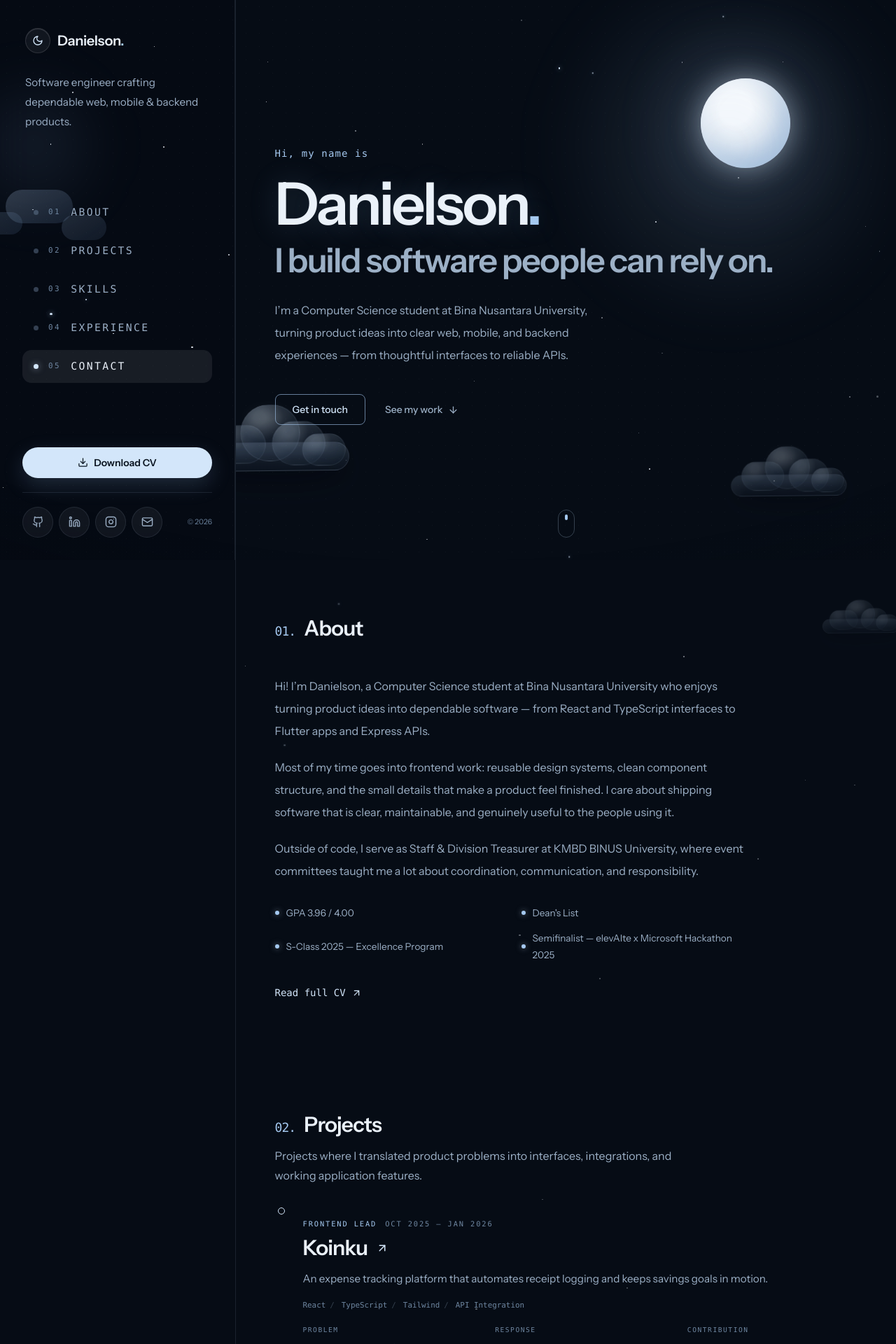
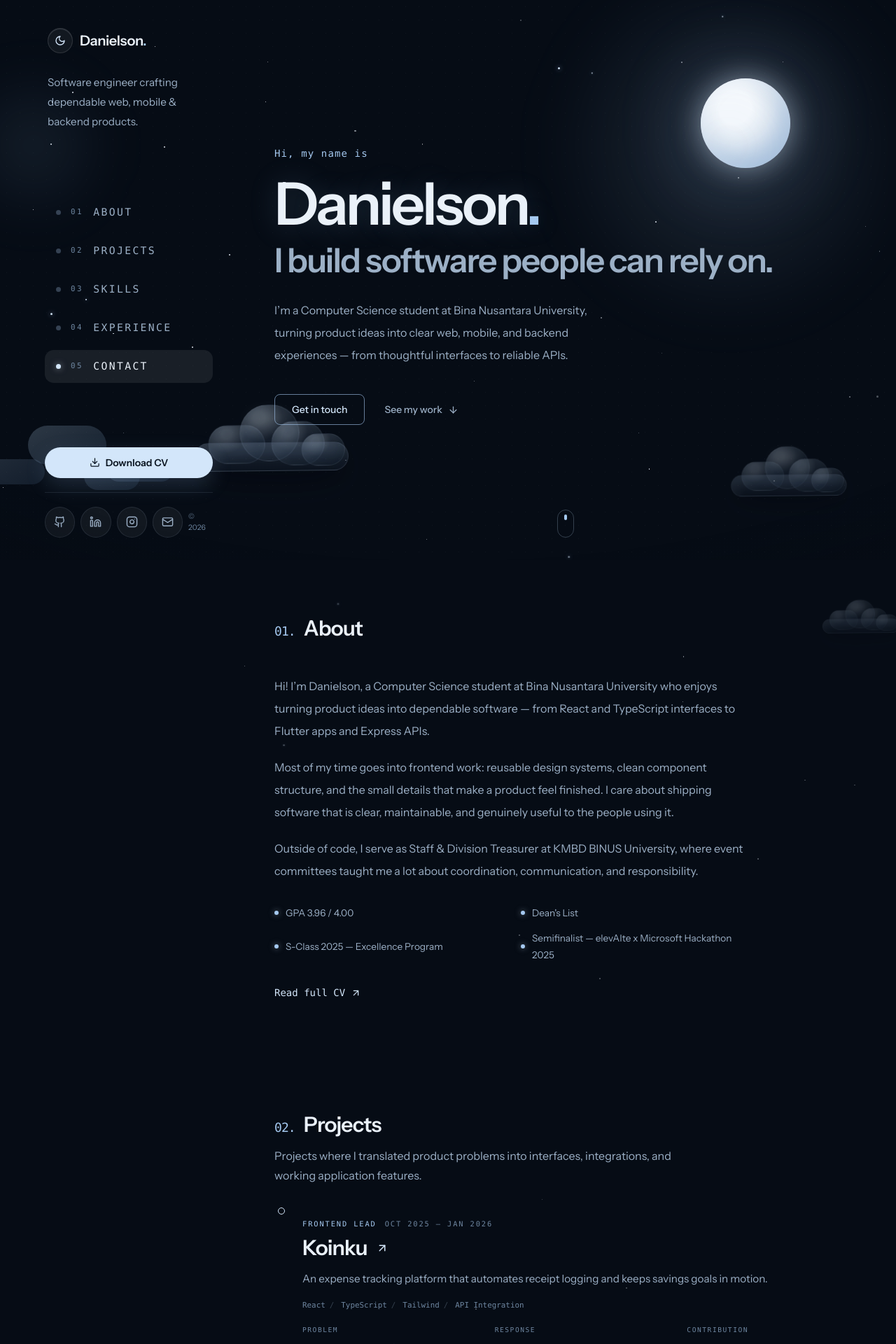
Before and after one commit to orde-r/Portfolio, a React (Vite) app: page / in a window 1280 px wide. Shown: the top 1920 px of the page at 70% size. Built offline with nearby package versions, Linux system fonts and the light colour scheme.

Commit message:
feat: combine sidebar and content

```diff
--- a/src/App.tsx
+++ b/src/App.tsx
@@ -16,7 +16,7 @@ function App() {
         className="fixed inset-0 -z-10 bg-[radial-gradient(ellipse_90rem_52rem_at_82%_-14%,rgb(56_88_132/0.34),transparent_62%),radial-gradient(ellipse_70rem_46rem_at_4%_106%,rgb(28_50_84/0.42),transparent_64%),linear-gradient(180deg,#0d1829_0%,#0a1220_46%,#070d17_100%)]"
       />
       <Sidebar />
-      <div className="relative z-10 min-w-0 flex-1 lg:border-l lg:border-[var(--border)]">
+      <div className="relative z-10 min-w-0 flex-1">
         <main>
           <HeroSection />
           <AboutSection />
--- a/src/components/AboutSection.tsx
+++ b/src/components/AboutSection.tsx
@@ -13,7 +13,7 @@ const highlights = [
 
 export function AboutSection() {
   return (
-    <div className="relative overflow-hidden">
+    <div className="relative">
       <Ambient stars={8} fireflies={2} />
       <CloudCluster className="-right-16 top-8 hidden scale-50 opacity-40 lg:block" />
       <SectionWrapper id="about">
--- a/src/components/ContactSection.tsx
+++ b/src/components/ContactSection.tsx
@@ -4,7 +4,7 @@ import { SectionWrapper } from "./SectionWrapper";
 
 export function ContactSection() {
   return (
-    <div className="relative overflow-hidden">
+    <div className="relative">
       <Ambient stars={12} fireflies={4} />
       <SectionWrapper id="contact" className="pb-24 md:pb-32">
         <p className="font-mono text-sm tracking-[0.08em] text-[var(--accent)]">
--- a/src/components/ExperienceSection.tsx
+++ b/src/components/ExperienceSection.tsx
@@ -7,7 +7,7 @@ import { SectionWrapper } from "./SectionWrapper";
 
 export function ExperienceSection() {
   return (
-    <div className="relative overflow-hidden">
+    <div className="relative">
       <Ambient stars={6} fireflies={2} />
       <CloudCluster className="-right-12 bottom-10 hidden scale-50 opacity-40 lg:block" />
       <SectionWrapper id="experience">
--- a/src/components/HeroSection.tsx
+++ b/src/components/HeroSection.tsx
@@ -10,7 +10,7 @@ export function HeroSection() {
   return (
     <section
       id="top"
-      className="relative flex min-h-[100svh] items-center overflow-hidden pb-24 pt-32 md:pt-28"
+      className="relative flex min-h-[100svh] items-center pb-24 pt-32 md:pt-28"
     >
       <Moon className="right-[8%] top-[10%] h-24 w-24 md:right-[14%] md:top-[14%] md:h-32 md:w-32 lg:right-[16%]" />
       <div
--- a/src/components/ProjectsSection.tsx
+++ b/src/components/ProjectsSection.tsx
@@ -7,7 +7,7 @@ import { SectionWrapper } from "./SectionWrapper";
 
 export function ProjectsSection() {
   return (
-    <div className="relative overflow-hidden">
+    <div className="relative">
       <Ambient stars={10} fireflies={3} />
       <CloudCluster className="-left-16 bottom-6 hidden scale-75 opacity-60 lg:block" />
       <SectionWrapper id="projects">
--- a/src/components/Sidebar.tsx
+++ b/src/components/Sidebar.tsx
@@ -130,7 +130,7 @@ export function Sidebar() {
   return (
     <>
       {/* Desktop sticky panel */}
-      <aside className="sticky top-0 z-40 hidden h-svh w-[19.5rem] shrink-0 flex-col justify-between self-start overflow-hidden border-r border-[var(--border)] bg-[var(--panel)] px-6 py-8 backdrop-blur-xl lg:flex xl:w-[21rem] xl:px-8">
+      <aside className="sticky top-0 z-40 hidden h-svh w-[19.5rem] shrink-0 flex-col justify-between self-start py-8 pl-12 pr-6 lg:flex xl:w-[21rem] xl:pl-16 xl:pr-8">
         <div aria-hidden="true" className="pointer-events-none absolute -left-16 top-24 h-56 w-56 rounded-full bg-[radial-gradient(circle,rgb(160_200_245/0.12),transparent_70%)] blur-2xl" />
         <Ambient stars={10} fireflies={2} />
         <CloudDrift />
@@ -236,11 +236,12 @@ export function Sidebar() {
 
 function CloudDrift() {
   return (
-    <div aria-hidden="true" className="pointer-events-none absolute -left-14 top-1/3 w-56">
-      <div className="cloud-cluster-static relative h-20 w-56">
-        <span className="absolute left-2 bottom-3 h-8 w-20 rounded-full bg-[linear-gradient(150deg,rgb(150_176_208/0.2),rgb(60_84_114/0.24))]" />
-        <span className="absolute left-16 top-1 h-12 w-24 rounded-full bg-[linear-gradient(150deg,rgb(170_196_226/0.24),rgb(64_90_120/0.26))]" />
-        <span className="absolute left-36 bottom-1 h-9 w-16 rounded-full bg-[linear-gradient(150deg,rgb(140_168_200/0.2),rgb(52_76_104/0.24))]" />
+    <div aria-hidden="true" className="pointer-events-none absolute -left-10 bottom-[12%] w-72">
+      <div className="cloud-cluster-static relative h-24 w-72">
+        <span className="absolute bottom-3 left-2 h-9 w-24 rounded-full bg-[linear-gradient(150deg,rgb(150_176_208/0.2),rgb(60_84_114/0.24))]" />
+        <span className="absolute left-20 top-0 h-14 w-28 rounded-full bg-[linear-gradient(150deg,rgb(170_196_226/0.24),rgb(64_90_120/0.26))]" />
+        <span className="absolute bottom-1 left-40 h-10 w-20 rounded-full bg-[linear-gradient(150deg,rgb(140_168_200/0.2),rgb(52_76_104/0.24))]" />
+        <span className="absolute bottom-4 right-0 h-9 w-24 rounded-full bg-[linear-gradient(150deg,rgb(150_176_208/0.2),rgb(60_84_114/0.24))]" />
       </div>
     </div>
   );
--- a/src/components/SkillsSection.tsx
+++ b/src/components/SkillsSection.tsx
@@ -6,7 +6,7 @@ import { SectionWrapper } from "./SectionWrapper";
 
 export function SkillsSection() {
   return (
-    <div className="relative overflow-hidden">
+    <div className="relative">
       <Ambient stars={8} fireflies={2} />
       <CloudCluster className="-right-16 top-1/3 hidden scale-75 opacity-50 lg:block" />
       <SectionWrapper id="skills">
```
